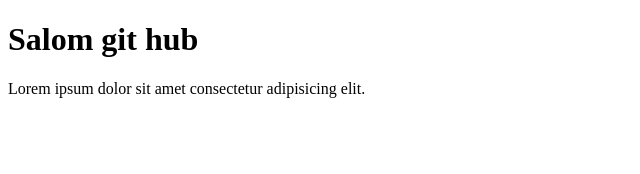
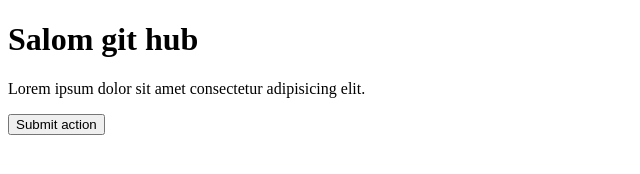
Before and after one commit to Egamkulovam/Just-code, a plain HTML site: page index.html in a window 1280 px wide. Shown: the whole page, without its empty margins (0-640 px from the left). Drawn offline with Linux system fonts and the light colour scheme.

Commit message:
button added

```diff
--- a/index.html
+++ b/index.html
@@ -9,6 +9,6 @@
     <h1>Salom git hub</h1>
 
     <p> Lorem ipsum dolor sit amet consectetur adipisicing elit.</p>
-
+    <button>Submit action</button>
 </body>
 </html>
```
